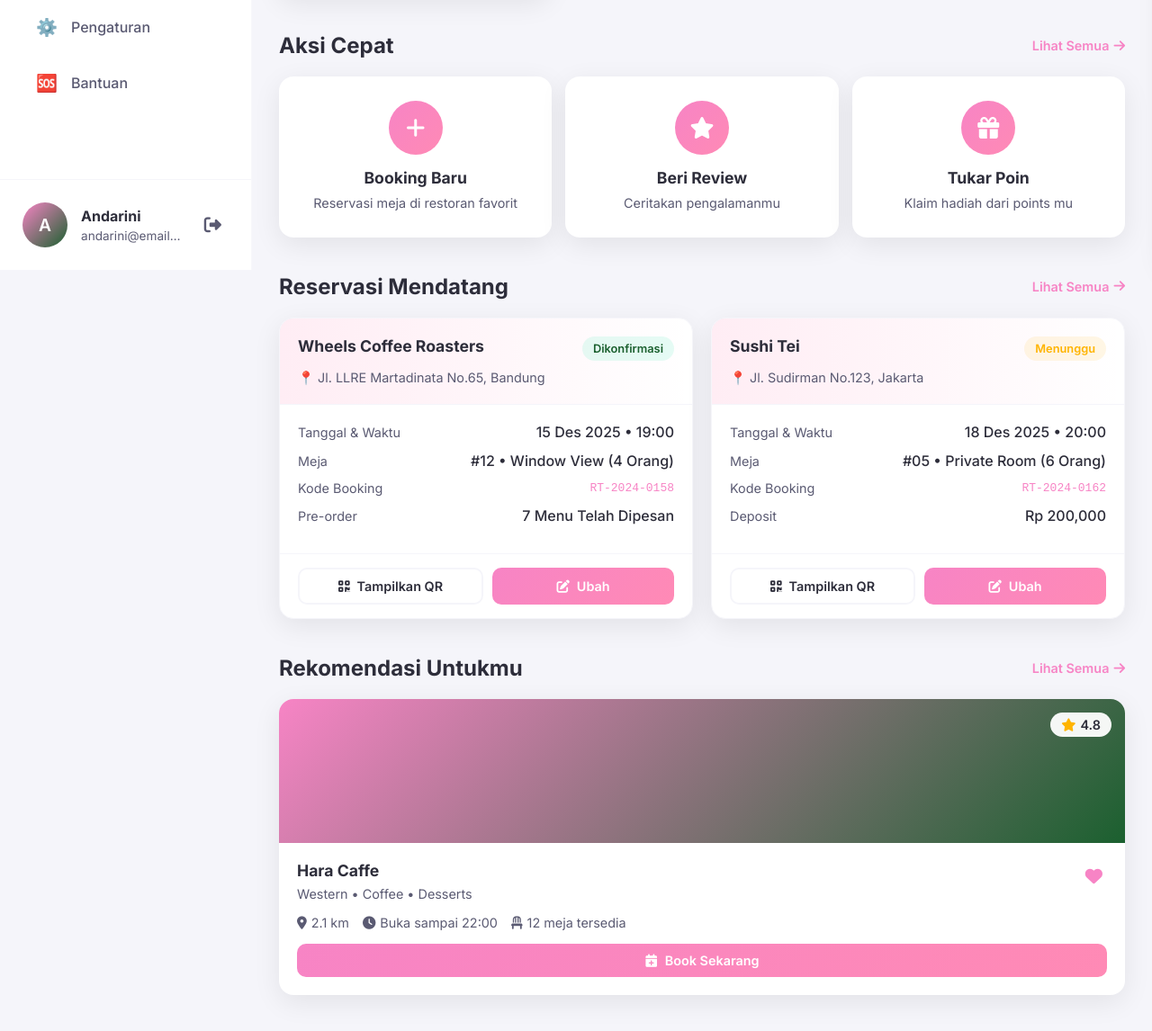
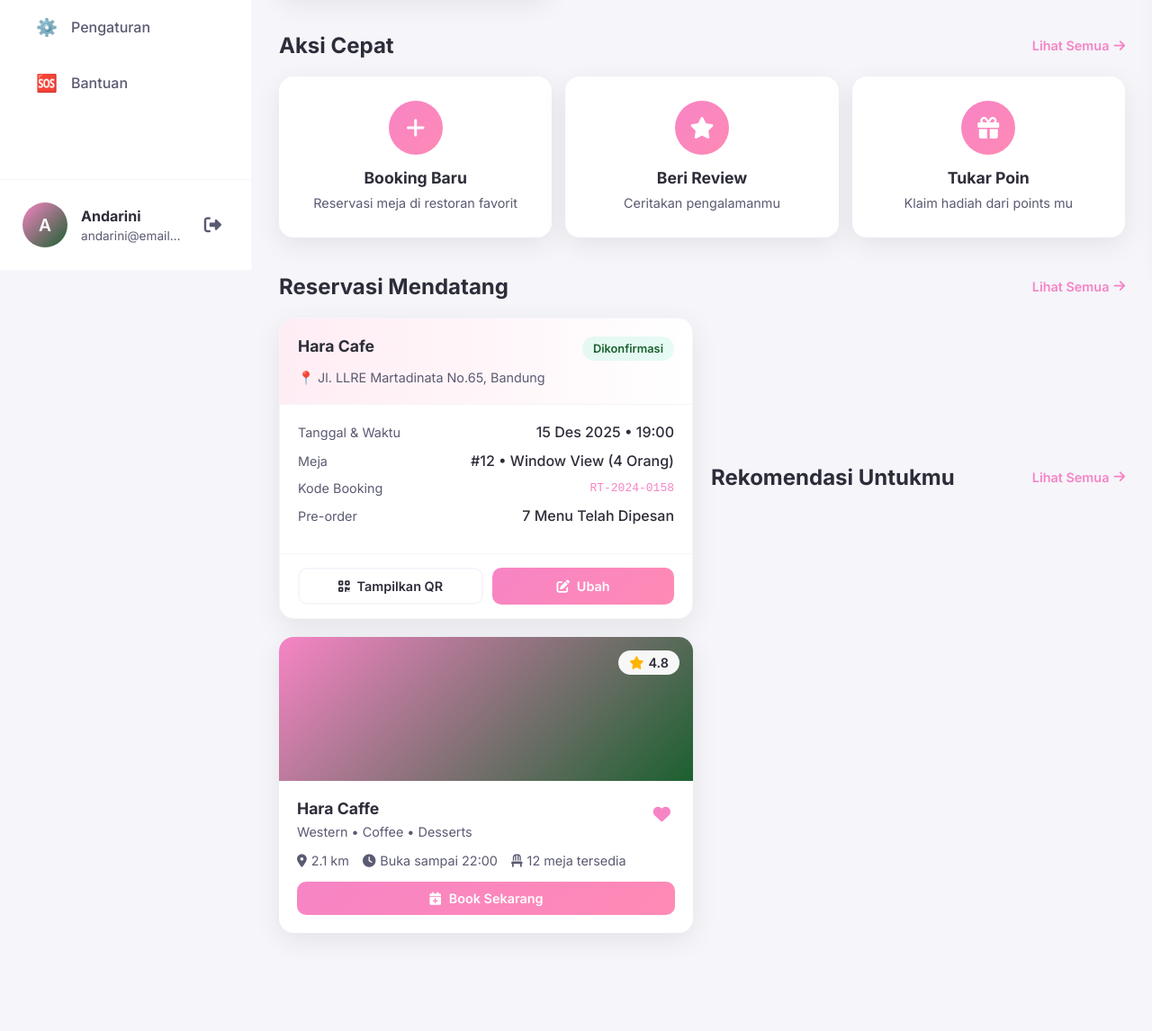
Before and after one commit to xolovesybilla/ruangtemu, a plain HTML site: page dashboardcustomers.html in a window 1280 px wide. Shown: the part 500-1646 px from the top of the page at 90% size. Drawn offline with Linux system fonts and the light colour scheme.

Commit message:
Update dashboardcustomers.html

```diff
--- a/dashboardcustomers.html
+++ b/dashboardcustomers.html
@@ -1237,7 +1237,7 @@
             <div class="reservation-card">
                 <div class="reservation-header">
                     <div class="reservation-title">
-                        <div class="restaurant-name">Wheels Coffee Roasters</div>
+                        <div class="restaurant-name">Hara Cafe</div>
                         <span class="status-badge status-confirmed">Dikonfirmasi</span>
                     </div>
                     <div style="color: var(--gray-medium); font-size: 0.9rem;">
@@ -1276,49 +1276,7 @@
                 </div>
             </div>
 
-            <!-- Reservation 2 -->
-            <div class="reservation-card">
-                <div class="reservation-header">
-                    <div class="reservation-title">
-                        <div class="restaurant-name">Sushi Tei</div>
-                        <span class="status-badge status-pending">Menunggu</span>
-                    </div>
-                    <div style="color: var(--gray-medium); font-size: 0.9rem;">
-                        📍 Jl. Sudirman No.123, Jakarta
-                    </div>
-                </div>
-
-                <div class="reservation-details">
-                    <div class="detail-row">
-                        <span class="detail-label">Tanggal & Waktu</span>
-                        <span class="detail-value">18 Des 2025 • 20:00</span>
-                    </div>
-                    <div class="detail-row">
-                        <span class="detail-label">Meja</span>
-                        <span class="detail-value">#05 • Private Room (6 Orang)</span>
-                    </div>
-                    <div class="detail-row">
-                        <span class="detail-label">Kode Booking</span>
-                        <span class="detail-value" style="font-family: monospace; color: var(--pink-vibrant);">
-                            RT-2024-0162
-                        </span>
-                    </div>
-                    <div class="detail-row">
-                        <span class="detail-label">Deposit</span>
-                        <span class="detail-value">Rp 200,000</span>
-                    </div>
-                </div>
-
-                <div class="reservation-actions">
-                    <button class="btn btn-outline show-qr-btn">
-                        <i class="fas fa-qrcode"></i> Tampilkan QR
-                    </button>
-                    <button class="btn btn-primary modify-btn">
-                        <i class="fas fa-edit"></i> Ubah
-                    </button>
-                </div>
-            </div>
-        </div>
+
 
         <!-- 🏆 TOP RESTAURANTS -->
         <div class="section-header">
```
